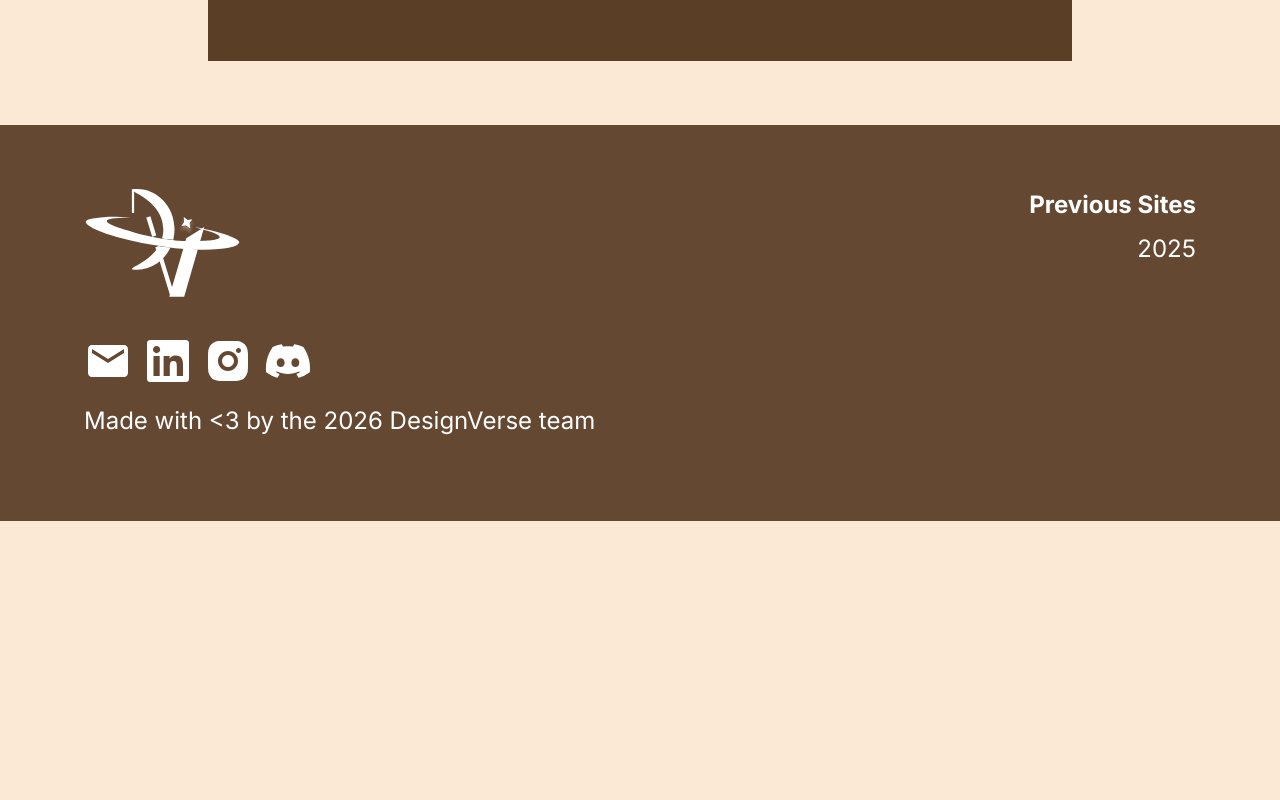
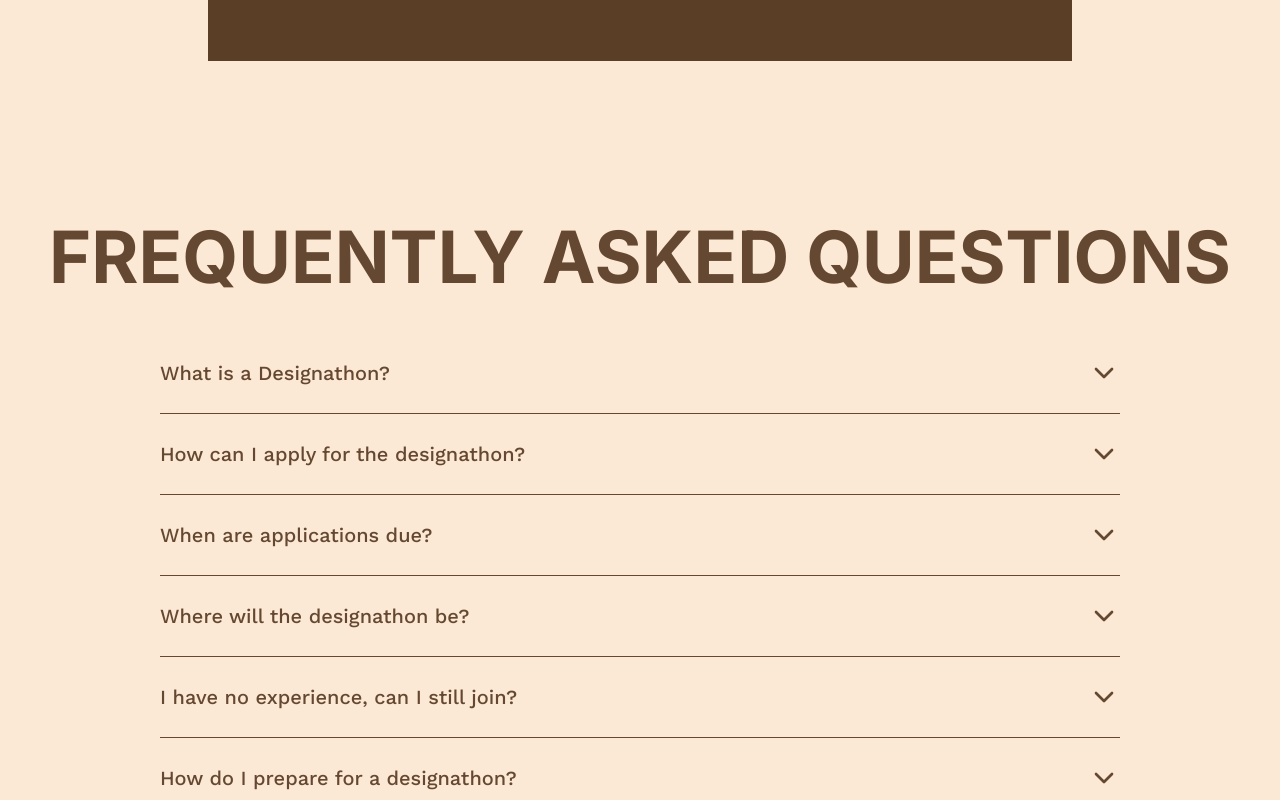
Before and after one commit to designatucr/designverse2026, a Next.js app: page / in a window 1280 px wide. Shown: the part 4500-5300 px from the top of the page. Before the commit the page ends 5021 px from the top, so only its background shows below. Built offline with nearby package versions, Linux system fonts and the light colour scheme.

Commit message:
added answer text to faq, fixed spacing

```diff
--- a/src/components/live/faq.tsx
+++ b/src/components/live/faq.tsx
@@ -11,7 +11,7 @@ const FAQ = () => {
   return (
     <div className="flex w-full flex-col items-center pt-24">
       <Title>FREQUENTLY ASKED QUESTIONS</Title>
-      <div className="w-9/12 pt-10">
+      <div className="w-9/12 pb-12 pt-10">
         <Accordion type="single" collapsible className="w-full">
           {QUESTIONS.map(({ question, answer }, index) => (
             <AccordionItem
@@ -19,10 +19,12 @@ const FAQ = () => {
               key={index}
               className="border-landing-brown-300"
             >
-              <AccordionTrigger className="py-7 text-left font-work_sans text-sm font-medium text-landing-brown-300 md:text-nowrap md:text-xl">
+              <AccordionTrigger className="py-4 text-left font-work_sans text-sm font-medium text-landing-brown-300 md:text-nowrap md:py-6 md:text-xl">
                 {question}
               </AccordionTrigger>
-              <AccordionContent>{answer}</AccordionContent>
+              <AccordionContent className="pb-3 font-work_sans text-xs text-landing-brown-300 md:pb-5 md:text-base">
+                {answer}
+              </AccordionContent>
             </AccordionItem>
           ))}
         </Accordion>
--- a/src/components/live/index.tsx
+++ b/src/components/live/index.tsx
@@ -7,7 +7,7 @@ import Sponsors from "./sponsors";
 // import Team from "./team";
 // import Committees from "./committees";
 // import Judges from "./judges";
-// import FAQ from "./faq";
+import FAQ from "./faq";
 import Footer from "./footer";
 // import StripeWall from "@/components/live/stripewall";
 
@@ -24,8 +24,8 @@ const Live = () => {
       <Schedule />
       <Team />
       <Committees />
-      <Judges />
-      <FAQ /> */}
+      <Judges /> */}
+      <FAQ />
       <Footer />
     </>
   );
--- a/src/data/faq.ts
+++ b/src/data/faq.ts
@@ -6,60 +6,68 @@ type QuestionAnswer = {
 export const QUESTIONS: QuestionAnswer[] = [
   {
     question: "What is a Designathon?",
-    answer: "",
+    answer:
+      "A Design-a-Thon is a large-scale event where individuals or teams can work to design a prototype product within 24 hours. Participants will compete through a given prompt to create the best product, which will be determined by a panel of judges within the industry. Such products include the UI of a website or app.",
   },
   {
     question: "How can I apply for the designathon?",
-    answer: "",
+    answer:
+      "Please be on the lookout for the release of our official registration form! For now, you may fill out our interest form.",
   },
   {
     question: "When are applications due?",
-    answer: "",
+    answer: "April 26",
   },
   {
     question: "Where will the designathon be?",
-    answer: "",
+    answer:
+      "DesignVerse 2026 will be in person and located at the University of California, Riverside. Specific locations will be released as we approach the date of the event.",
   },
   {
     question: "I have no experience, can I still join?",
     answer:
-      "No experience is required. You can reach out to us on discord and start working! We have weekly meetings and tasks via GitHub",
+      "Of course! Anyone interested in UI/UX design or research is highly encouraged to join! We will be offering a variety of workshops throughout the day as well as mentorship to assist you in the creation of your project.",
   },
   {
     question: "How do I prepare for a designathon?",
-    answer: "",
+    answer:
+      "While DesignVerse is beginner-friendly, there are many ways to prepare! Please visit our Resources Section to familiarize yourself with common UI/UX tools. In addition, feel free to come out to events hosted by our parent organization, Design@UCR! Our events include Figma Basics, Prototyping, Industry Professional: Ask Me Anything, Design Cohorts, Design Jams, and more!",
   },
   {
     question: "Will food be provided? Will it be free or charged?",
-    answer: "",
+    answer: "Yes! There will be food provided for free.",
   },
   {
     question: "Are there prizes?",
-    answer: "",
+    answer:
+      "Yes! Be sure to register for our event to learn more about the prizes we have to offer!",
   },
   {
     question: "Does it cost money to join a designathon?",
-    answer: "",
+    answer: "No, it is completely free!",
   },
   {
     question: "How do I find a team?",
-    answer: "",
+    answer:
+      "To help you find a team, we will also be hosting mini-socials at the beginning of the event itself to allow you to meet more people. There will also be channels allocated in our Discord where you will be able to find participants who share common interests as you. Please note that teams are not required! You may also work individually.",
   },
   {
     question: "How many members can be in one team?",
-    answer: "",
+    answer: "1-4 members",
   },
   {
     question:
       "Do I have to join the Discord server? What if I don't have Discord?",
-    answer: "",
+    answer:
+      "It is highly recommended that you join the Discord Server to stay updated on the event! If you do not have Discord, no worries. We will also have in-person reminders throughout the day of the event.",
   },
   {
     question: "Do I have to design the whole time and submit a project?",
-    answer: "",
+    answer:
+      "The amount of time you would like to design for is completely up to you! You are not required to spend the entire time designing, as we also encourage participants to visit the various events and workshops that will be hosted throughout the event! While it is highly recommended to submit a project, you are not required to! You can attend the workshops and get to know the network around you. However, those who submit a project can put it on their portfolio and be considered for various prizes and awards.",
   },
   {
     question: "My question is not here.",
-    answer: "",
+    answer: "Feel free to email us at designverseucr@gmail.com",
   },
 ];
```
